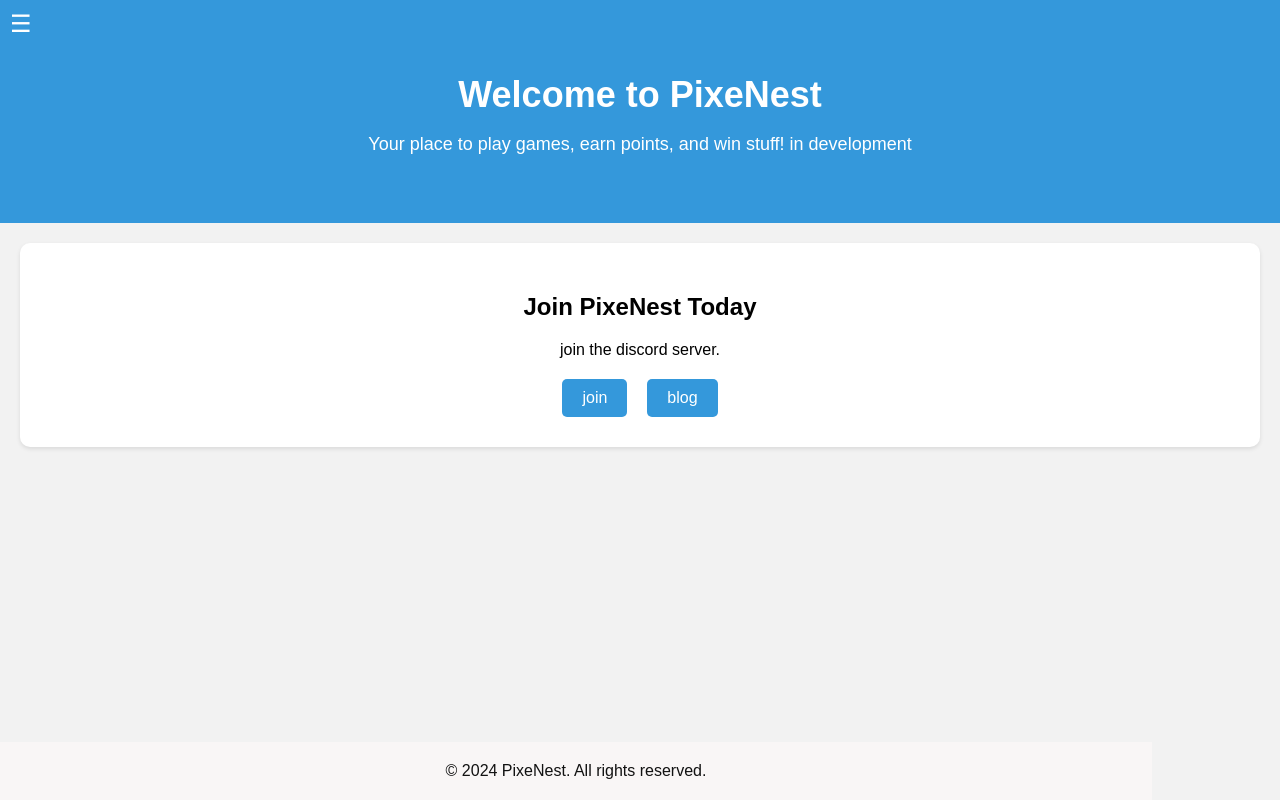
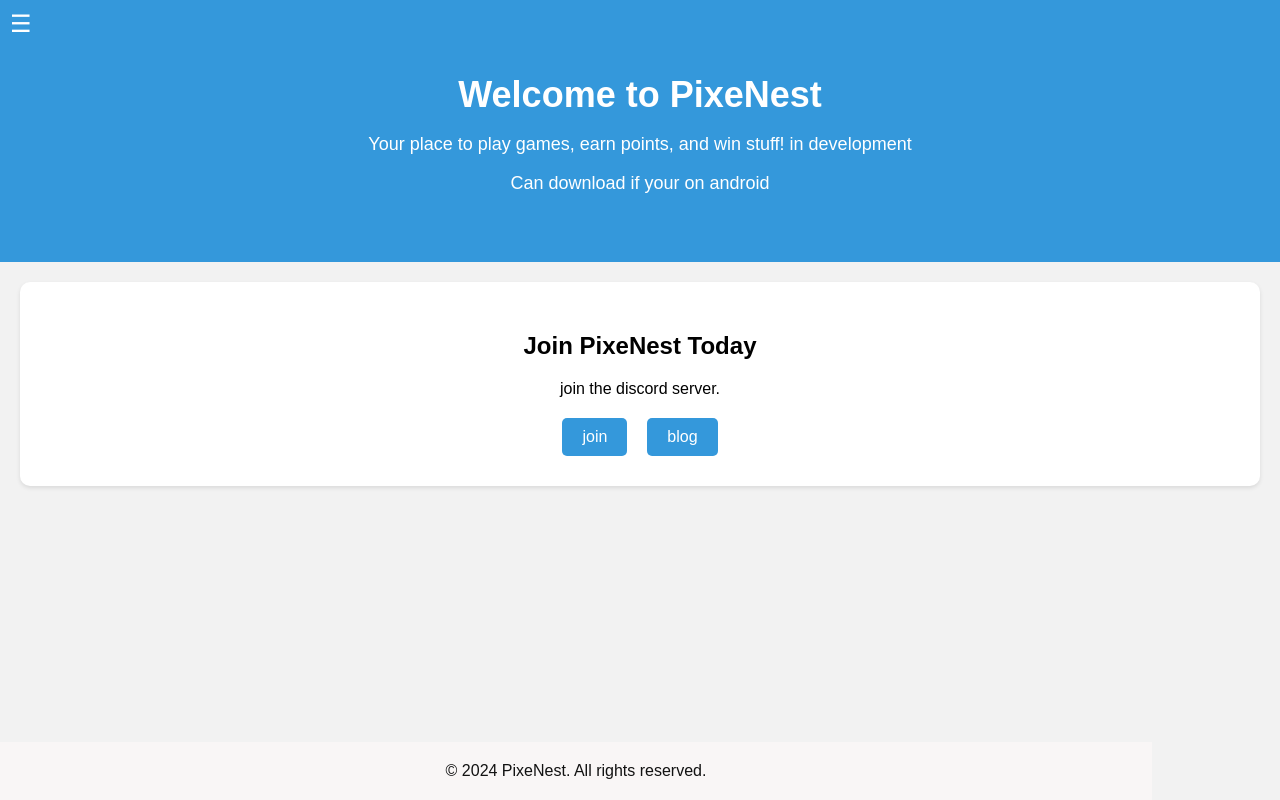
Before and after one commit to PixeNest/PixeNest.github.io, a plain HTML site: page index.html in a window 1280 px wide. Drawn offline with Linux system fonts and the light colour scheme.

Commit message:
index.html

```diff
--- a/index.html
+++ b/index.html
@@ -13,6 +13,7 @@
         <div class="menu-toggle" onclick="toggleMenu()">&#9776;</div> <!-- Menu toggle button -->
         <h1>Welcome to PixeNest</h1>
         <p>Your place to play games, earn points, and win stuff! in development</p>
+         <p>Can download if your on android</p>
     </header>
     <nav id="menu">
         <ul>
```
